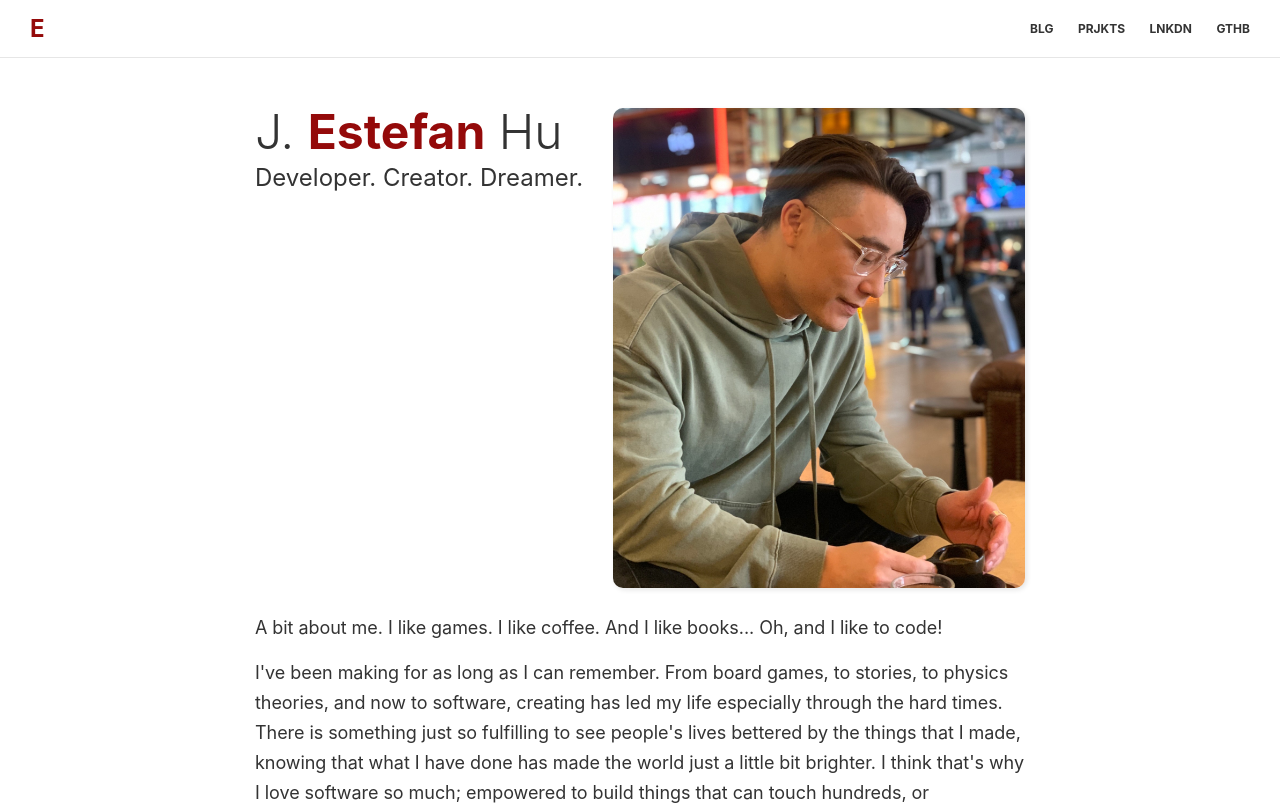
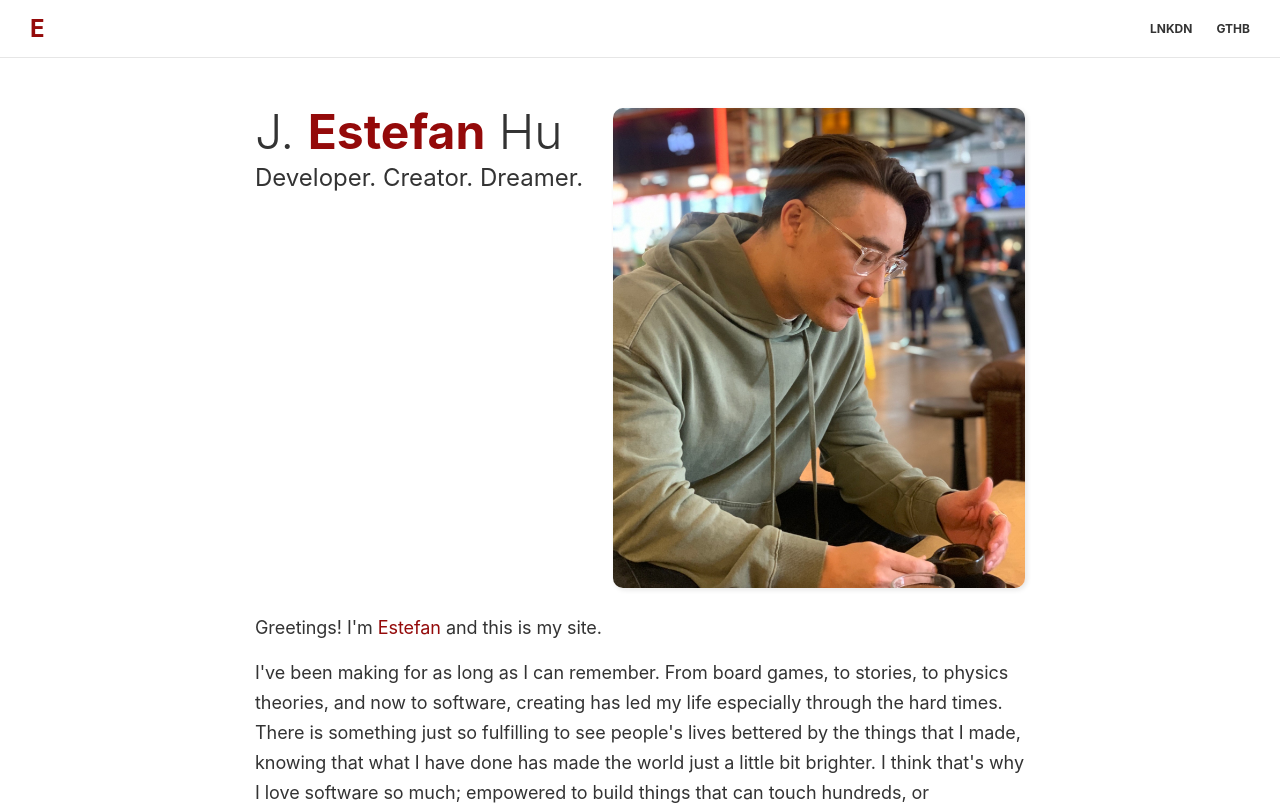
Before and after one commit to EstefanHu/portfolio, a Next.js app: page / in a window 1280 px wide. Shown: the top 805 px of the page. Built offline with nearby package versions, Linux system fonts and the light colour scheme.

Commit message:
temp removed links

```diff
--- a/src/app/(landing)/(about)/page.tsx
+++ b/src/app/(landing)/(about)/page.tsx
@@ -19,7 +19,7 @@ export default function Home() {
       </section>
 
       <section className={styles.bio}>
-        <p>A bit about me. I like games. I like coffee. And I like books... Oh, and I like to code!</p>
+        <p>Greetings! I&apos;m <Link target='_blank' rel='noopener noreferrer' href='https://www.linkedin.com/in/estefanhu/'>Estefan</Link> and this is my site.</p>
 
         <p>
           I&apos;ve been making for as long as I can remember. From board games, to stories, to physics theories, and
--- a/src/app/(landing)/layout.module.scss
+++ b/src/app/(landing)/layout.module.scss
@@ -26,7 +26,8 @@
     align-items: center;
     justify-content: space-between;
     height: 100%;
-    width: 220px;
+    // width: 220px;
+    width: 100px;
 
     a {
       text-transform: uppercase;
--- a/src/app/(landing)/layout.tsx
+++ b/src/app/(landing)/layout.tsx
@@ -15,7 +15,7 @@ export default function layout({ children }: { children: React.ReactNode }) {
         </Link>
 
         <nav>
-          <PageLinks />
+          {/* <PageLinks /> */}
 
           <Link target='_blank' rel='noopener noreferrer' href='https://www.linkedin.com/in/estefanhu/'>
             lnkdn
```
